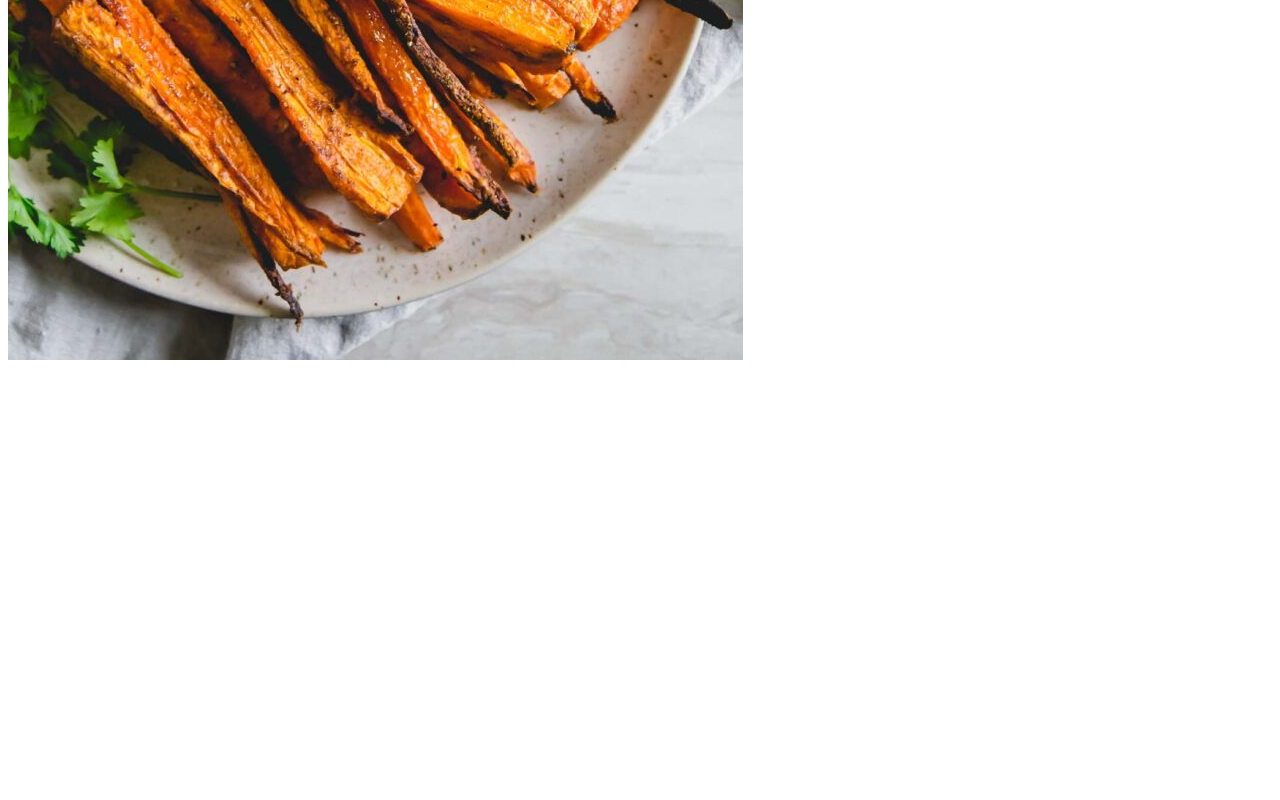
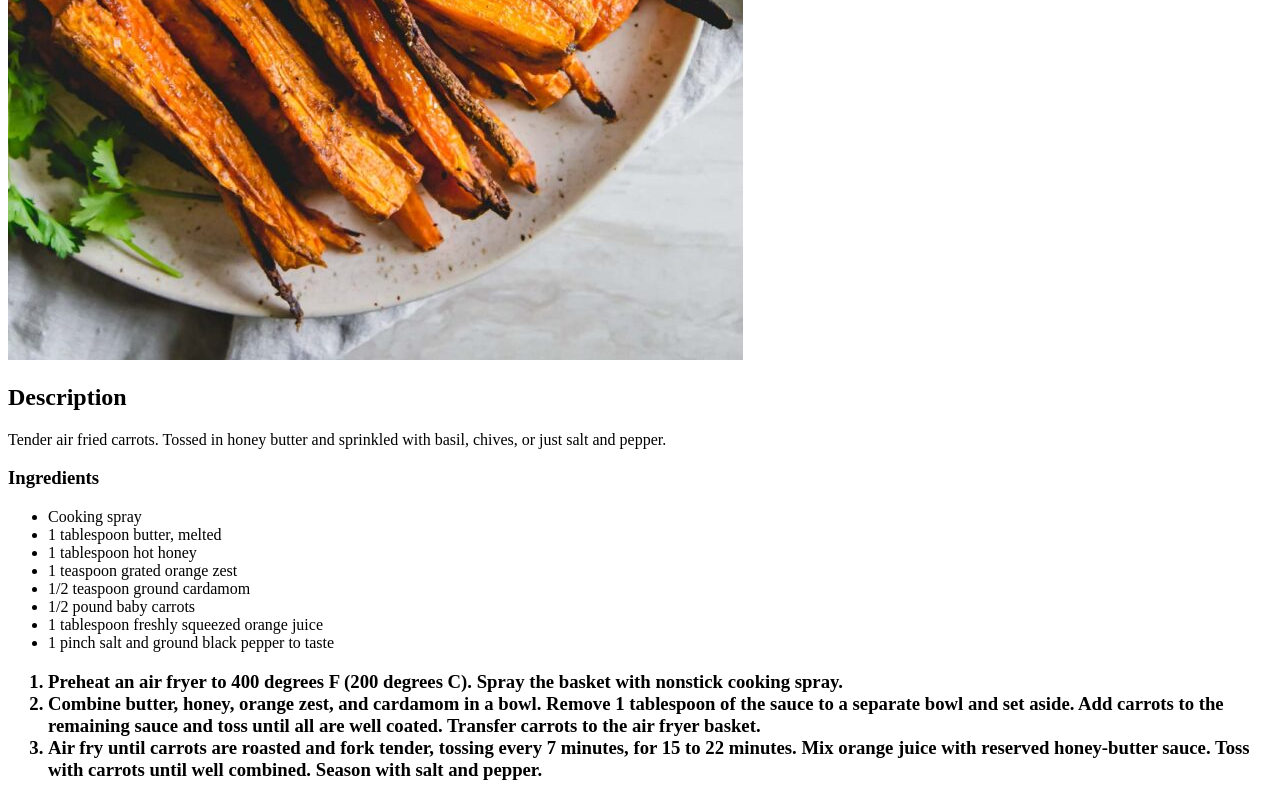
Before and after one commit to kelsey-knorr/odin-recipes, a plain HTML site: page recipes/af-carrots.html in a window 1280 px wide. Shown: the part 749-1549 px from the top of the page. Before the commit the page ends 1121 px from the top, so only its background shows below. Drawn offline with Linux system fonts and the light colour scheme.

Commit message:
Complete sweet & spicy carrots recipe. Link to index.

```diff
--- a/recipes/af-carrots.html
+++ b/recipes/af-carrots.html
@@ -8,5 +8,26 @@
     <body>
         <h1>Sweet and Spicy Carrots--Air Fried</h1>
         <img src="../images/carrots.jpg" alt="Air fried carrots">
+        <h2>Description</h2>
+        <p>Tender air fried carrots. Tossed in honey butter and sprinkled with basil, chives, or just salt and pepper.</p>
+        <h3>Ingredients</h3>
+        <ul>
+            <li>Cooking spray</li>
+            <li>1 tablespoon butter, melted</li>
+            <li>1 tablespoon hot honey</li>
+            <li>1 teaspoon grated orange zest</li>
+            <li>1/2 teaspoon ground cardamom</li>
+            <li>1/2 pound baby carrots</li>
+            <li>1 tablespoon freshly squeezed orange juice</li>
+            <li>1 pinch salt and ground black pepper to taste</li>
+        </ul>
+        <h3>
+            <ol>
+                <li>Preheat an air fryer to 400 degrees F (200 degrees C). Spray the basket with nonstick cooking spray.</li>
+                <li>Combine butter, honey, orange zest, and cardamom in a bowl. Remove 1 tablespoon of the sauce to a separate bowl and set aside. Add carrots to the remaining sauce and toss until all are well coated. Transfer carrots to the air fryer basket.</li>
+                <li>Air fry until carrots are roasted and fork tender, tossing every 7 minutes, for 15 to 22 minutes. Mix orange juice with reserved honey-butter sauce. Toss with carrots until well combined. Season with salt and pepper.</li>
+            </ol>
+        </h3>
+
     </body>
 </html>
```
Also changed, not shown: index.html (+1 -1 lines).
